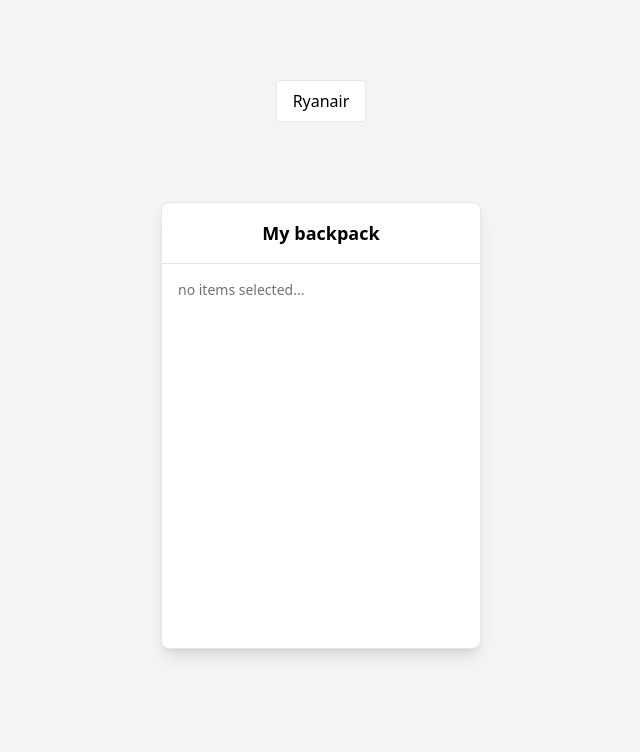
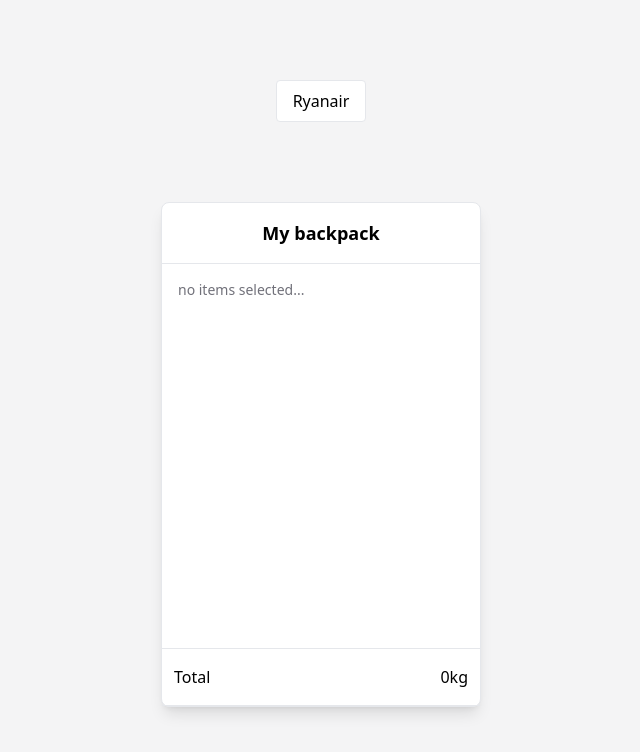
Before and after one commit to alexandrelam/theoffline, a Next.js app: page /report in a window 1280 px wide. Shown: the top 752 px of the page, without its empty margins (319-959 px from the left). Built offline with nearby package versions, Linux system fonts and the light colour scheme.

Commit message:
feat: added total to report page and refacto total weight (#11)

```diff
--- a/components/CardFooterTotal.tsx
+++ b/components/CardFooterTotal.tsx
@@ -4,12 +4,12 @@
 type Props = {
   /**weight displayed in the component */
   totalWeight: number;
-  isWeightExceeded: boolean;
+  isWeightExceeded?: boolean;
 };
 
 const CardFooterTotal: React.FC<Props> = ({
   totalWeight,
-  isWeightExceeded,
+  isWeightExceeded = false,
 }): React.ReactElement => (
   <div className="flex justify-between border-y px-3 py-4">
     <span>Total</span>
--- a/pages/index.tsx
+++ b/pages/index.tsx
@@ -15,7 +15,12 @@
 import "react-toastify/dist/ReactToastify.css";
 
 import { useAppSelector, useAppDispatch } from "../store/hooks";
-import { selectItems, selectSelected, setItems } from "../store/luggageSlice";
+import {
+  getTotalWeight,
+  selectItems,
+  selectSelected,
+  setItems,
+} from "../store/luggageSlice";
 
 const Home: React.FC = (): React.ReactElement => {
   const dispatch = useAppDispatch();
@@ -23,7 +28,6 @@
   /**handle luggage items*/
   const items: Array<Item> = useAppSelector(selectItems);
   const selected: Array<Item> = useAppSelector(selectSelected);
-
   const [isLoading, setisLoading] = useState(true);
 
   useEffect(() => {
@@ -47,16 +51,7 @@
 
   /**handle weight */
   const [airlineLimit, setairlineLimit] = useState(airlines[0].limit || 0);
-  const [totalWeight, settotalWeight] = useState(0);
-
-  useEffect(() => {
-    /**update total weight */
-    let sum = 0;
-    selected.forEach((item) => (sum += item.weight));
-    settotalWeight(sum);
-
-    /**is weight exceeded */
-  }, [items, selected]);
+  const totalWeight = useAppSelector(getTotalWeight);
 
   const isWeightExceeded = totalWeight > airlineLimit;
 
--- a/pages/report.tsx
+++ b/pages/report.tsx
@@ -1,20 +1,24 @@
 import React from "react";
 import Card from "../components/Card";
+import CardFooterTotal from "../components/CardFooterTotal";
 import { useAppSelector } from "../store/hooks";
 import { selectAirline } from "../store/airlineSlice";
 import Item from "../types/Item";
-import { selectSelected } from "../store/luggageSlice";
+import { getTotalWeight, selectSelected } from "../store/luggageSlice";
 
 const Report = () => {
   const airline: string = useAppSelector(selectAirline);
   const items: Array<Item> = useAppSelector(selectSelected);
+  const totalWeight: number = useAppSelector(getTotalWeight);
 
   return (
     <div className="flex flex-col items-center bg-zinc-100 h-screen">
       <span className="block border px-4 py-2 rounded my-20 bg-white">
         {airline}
       </span>
-      <Card title="My backpack" items={items} />
+      <Card title="My backpack" items={items}>
+        <CardFooterTotal totalWeight={totalWeight} />
+      </Card>
     </div>
   );
 };
--- a/store/luggageSlice.ts
+++ b/store/luggageSlice.ts
@@ -40,5 +40,11 @@
 
 export const selectItems = (state: AppState) => state.luggage.items;
 export const selectSelected = (state: AppState) => state.luggage.selected;
+export const getTotalWeight = (state: AppState) => {
+  return state.luggage.selected.reduce(
+    (sum: number, item: Item) => (sum += item.weight),
+    0
+  );
+};
 
 export default luggageSlice.reducer;
```
